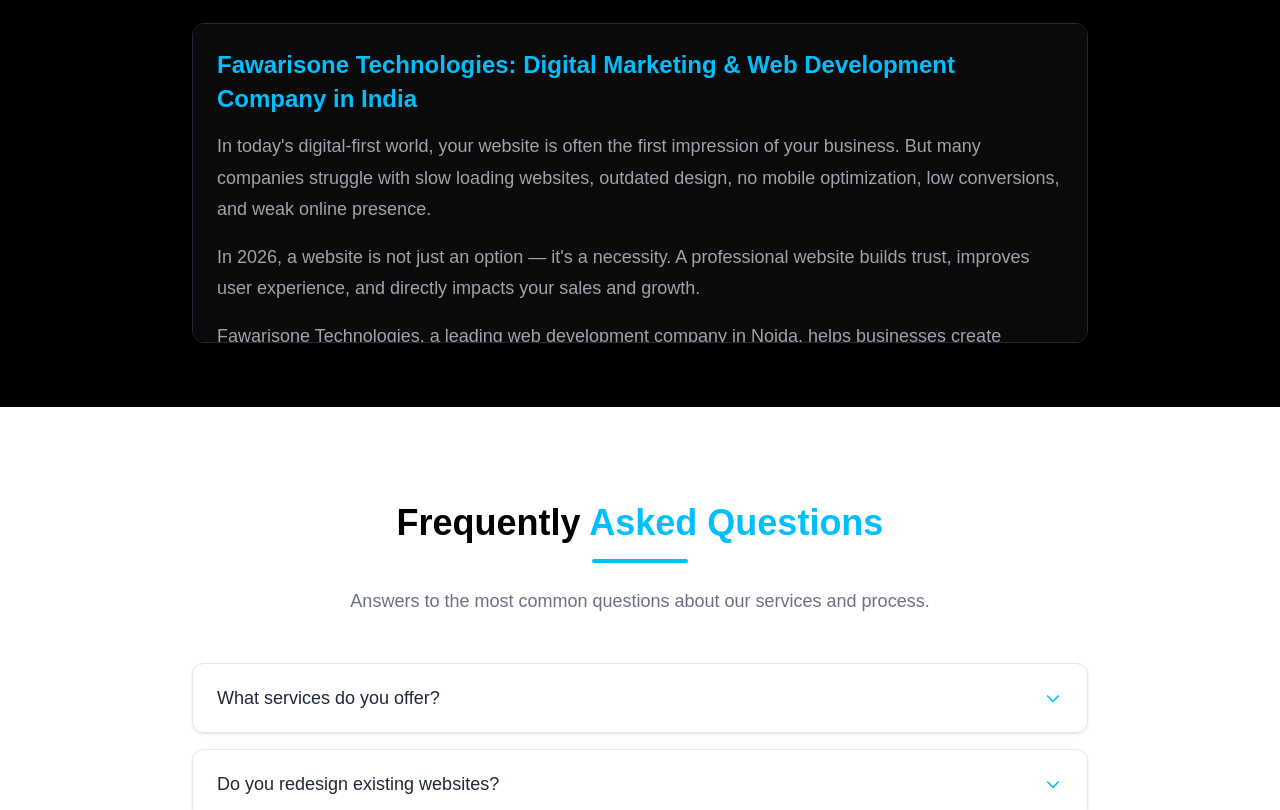
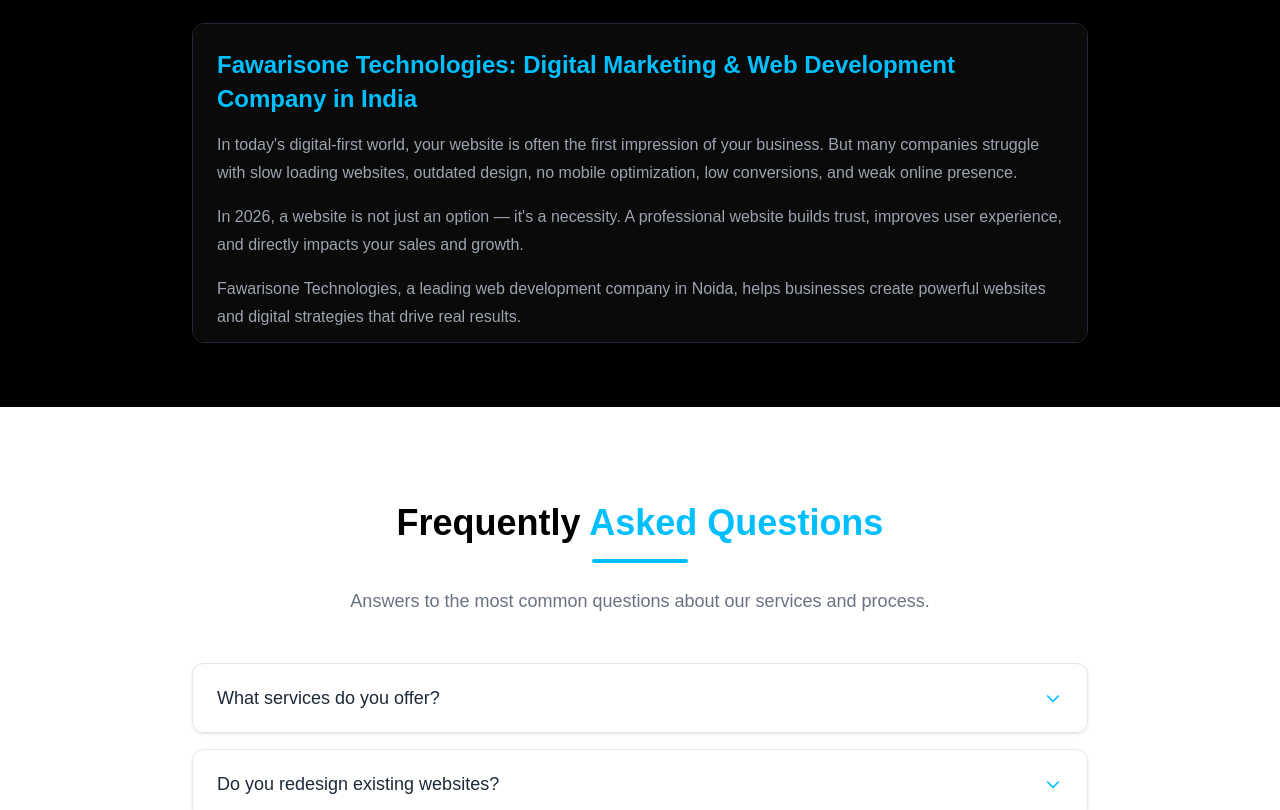
Before and after one commit to fawarisonetechnologies-oss/Fawarisone, a Next.js app: page / in a window 1280 px wide. Shown: the part 5040-5850 px from the top of the page. Built offline with nearby package versions, Linux system fonts and the light colour scheme.

Commit message:
style: match content scroll box font with home page FAQ typography (1rem)

```diff
--- a/src/app/globals.css
+++ b/src/app/globals.css
@@ -113,7 +113,7 @@ body {
 }
 
 .content-scroll-inner p {
-  font-size: 1.125rem;
+  font-size: 1rem;
   color: #9ca3af;
   line-height: 1.75;
   margin: 0;
@@ -158,7 +158,7 @@ body {
 }
 
 .content-scroll-inner li {
-  font-size: 1.125rem;
+  font-size: 1rem;
   color: #9ca3af;
   line-height: 1.75;
 }
@@ -179,7 +179,7 @@ body {
 }
 
 .content-scroll-inner li {
-  font-size: 1.125rem;
+  font-size: 1rem;
   color: #9ca3af;
   line-height: 1.75;
 }
```
